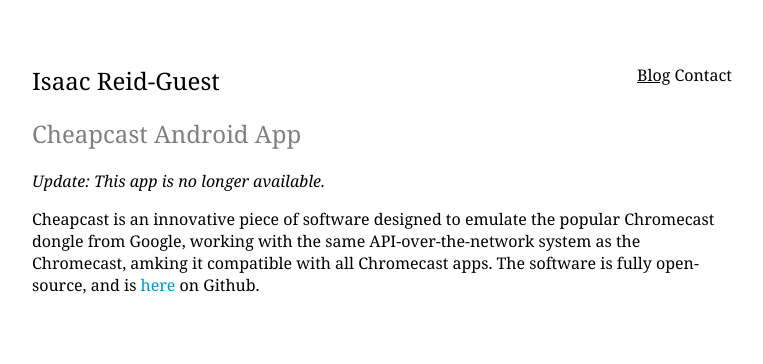
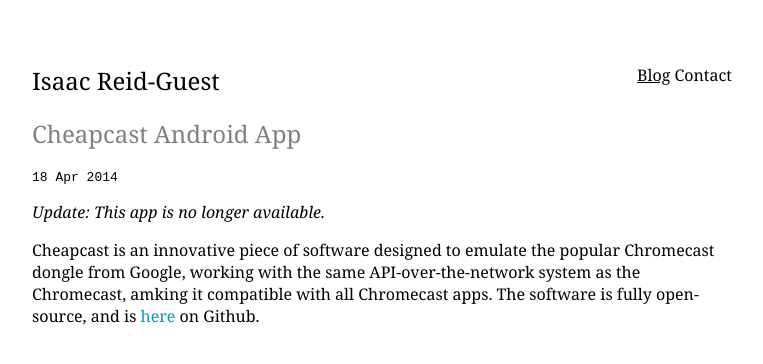
Before and after one commit to ir-g/ir-g.github.io, a Jekyll site: the page built from _posts/2014-04-18-Cheapcast-android-app.md, in a window 1280 px wide. Shown: the top 364 px of the page, without its empty margins (258-1021 px from the left). Built offline with Jekyll 4.4.1, drawn with Linux system fonts in a browser that asks for light colours.

Commit message:
Update post.html

```diff
--- a/_layouts/post.html
+++ b/_layouts/post.html
@@ -3,7 +3,7 @@
 ---
 <div id="post-header">
   <h2>{{ page.title }}</h2>
-  <p class="date font-monospace">{{ post.date | date_to_string }}</p>
+  <p class="date font-monospace">{{ page.date | date_to_string }}</p>
 </div>
 <div id="post-content">
   {{content}}
```
